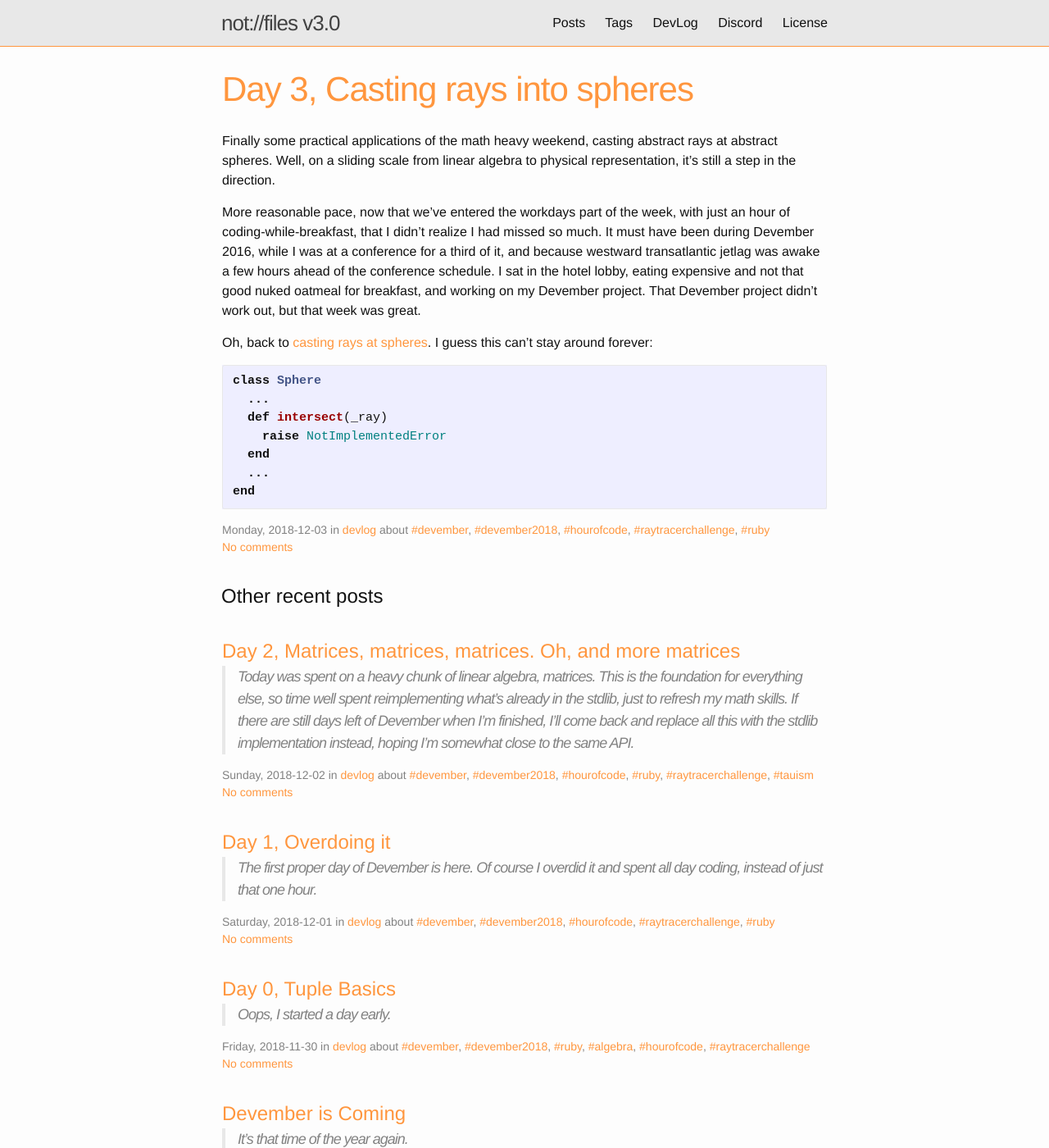
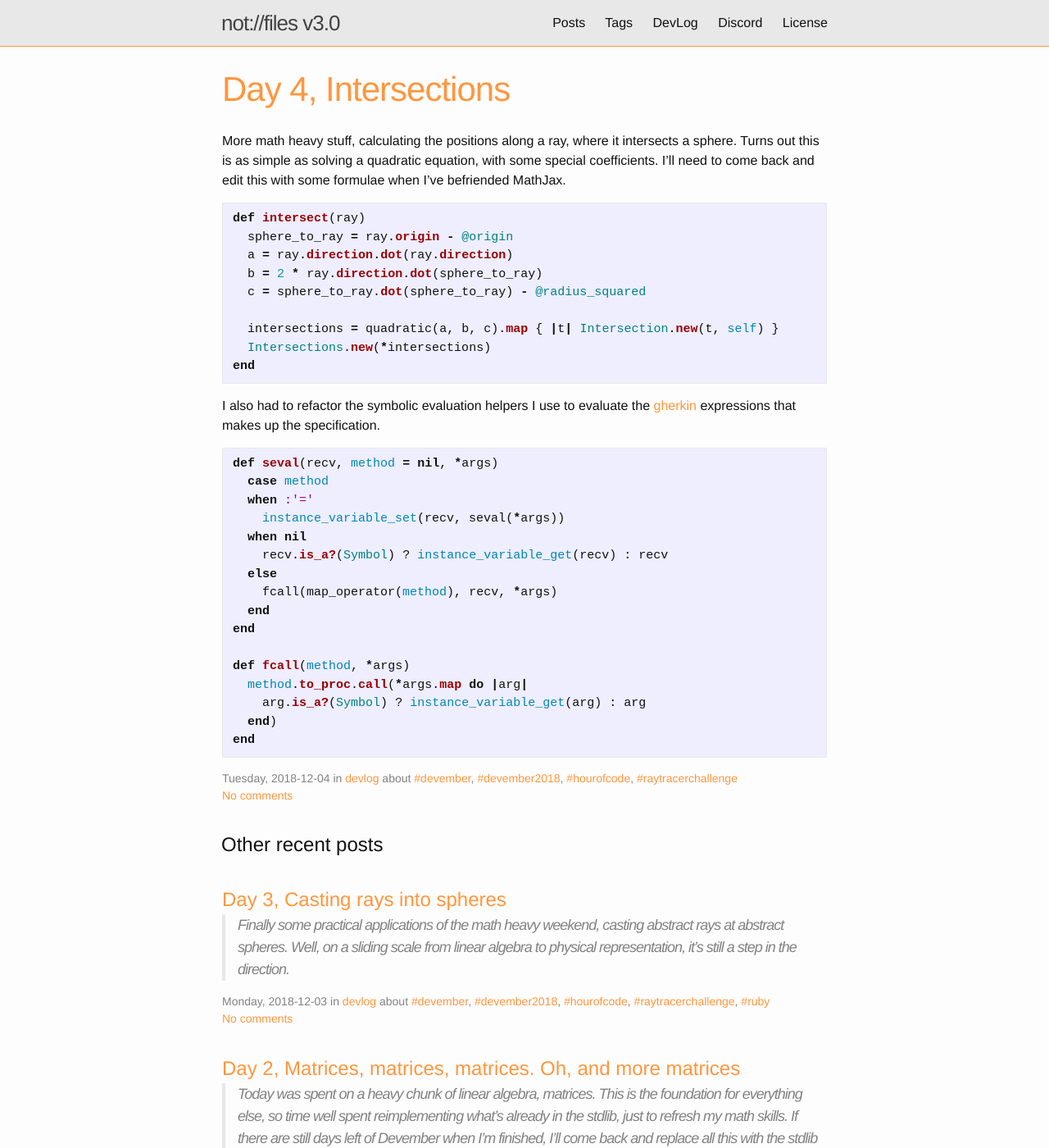
Before and after one commit to notCalle/notcalle.github.io, a Jekyll site: the page built from index.html, in a window 1280 px wide and 1400 px high. Shown: the whole window at 82% size. Built offline with Jekyll 4.4.1, drawn with Linux system fonts in a browser that asks for light colours; comment, search, counter and statistics services are not loaded; some of the changed text lies outside the part shown.

Commit message:
Publish devember day 4

````diff
--- a/_config.yml
+++ b/_config.yml
@@ -59,3 +59,7 @@ plugins:
   - jekyll-paginate
   - jekyll-feed
   - jekyll-sitemap
+
+# Jekyll Compose
+jekyll_compose:
+  auto_open: true
--- a/_includes/head.html
+++ b/_includes/head.html
@@ -6,4 +6,5 @@
   <link rel="stylesheet" href="{{ "/css/main.css" | prepend: site.baseurl }}">
   <link rel="alternate" type="application/rss+xml" title="{{ site.title }}" href="{{ "/feed.xml" | prepend: site.baseurl | prepend: site.url }}">
   {% seo %}
+  <script src="https://cdn.mathjax.org/mathjax/latest/MathJax.js?config=TeX-AMS-MML_HTMLorMML" type="text/javascript"></script>
 </head>
--- /dev/null
+++ b/_posts/2018-12-04-day-4-intersections.md
@@ -0,0 +1,47 @@
+---
+category: devlog
+layout: post
+tags:
+- devember
+- devember2018
+- hourofcode
+- raytracerchallenge
+title: Day 4, Intersections
+date: '2018-12-04T23:34:42+01:00'
+---
+More math heavy stuff, calculating the positions along a ray, where it intersects a sphere. Turns out this is as simple as solving a quadratic equation, with some special coefficients. I'll need to come back and edit this with some formulae when I've befriended MathJax.
+
+```ruby
+def intersect(ray)
+  sphere_to_ray = ray.origin - @origin
+  a = ray.direction.dot(ray.direction)
+  b = 2 * ray.direction.dot(sphere_to_ray)
+  c = sphere_to_ray.dot(sphere_to_ray) - @radius_squared
+
+  intersections = quadratic(a, b, c).map { |t| Intersection.new(t, self) }
+  Intersections.new(*intersections)
+end
+```
+
+I also had to refactor the symbolic evaluation helpers I use to evaluate the [gherkin][] expressions that makes up the specification.
+
+```ruby
+def seval(recv, method = nil, *args)
+  case method
+  when :'='
+    instance_variable_set(recv, seval(*args))
+  when nil
+    recv.is_a?(Symbol) ? instance_variable_get(recv) : recv
+  else
+    fcall(map_operator(method), recv, *args)
+  end
+end
+
+def fcall(method, *args)
+  method.to_proc.call(*args.map do |arg|
+    arg.is_a?(Symbol) ? instance_variable_get(arg) : arg
+  end)
+end
+```
+
+[gherkin]: https://docs.cucumber.io/gherkin/reference/
````
